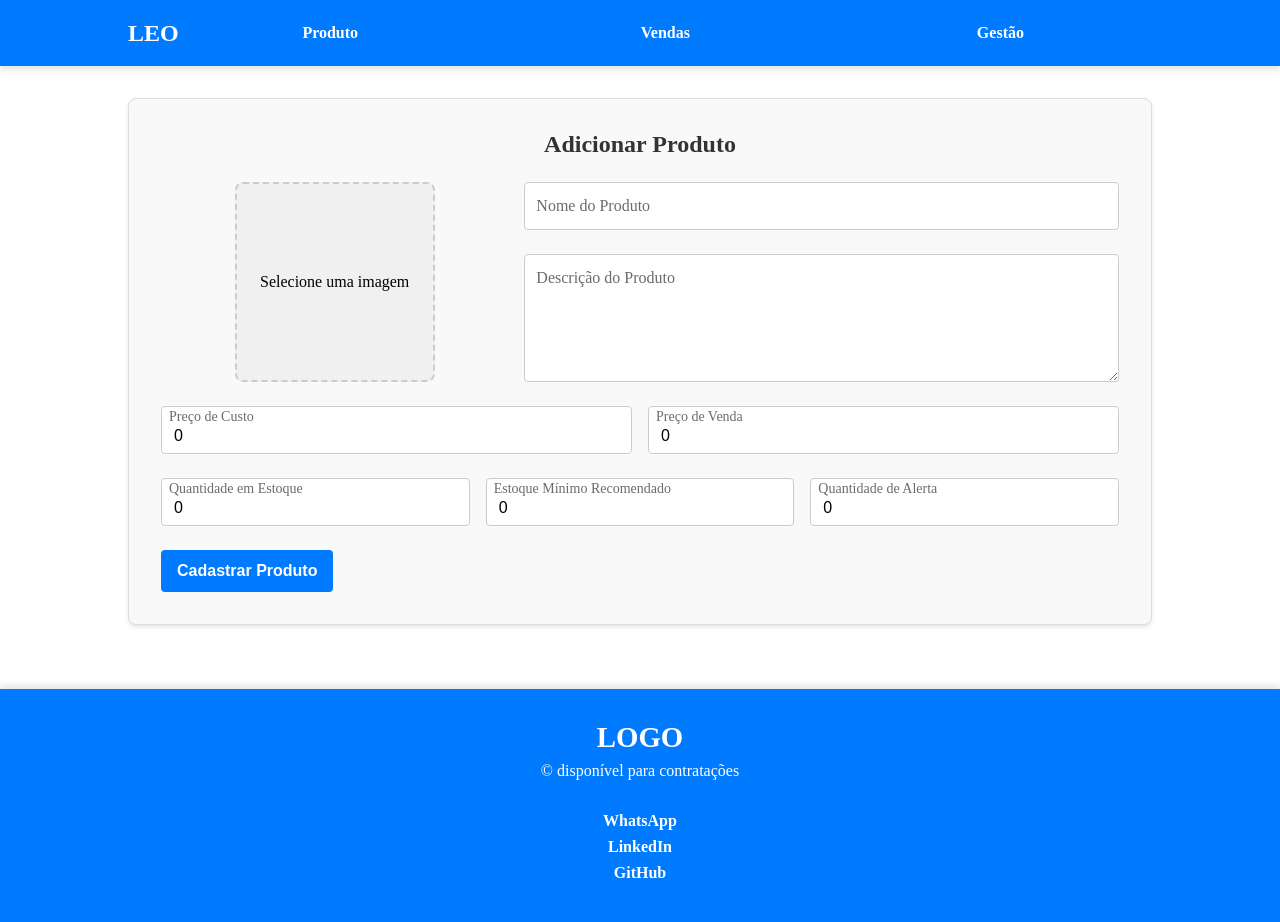
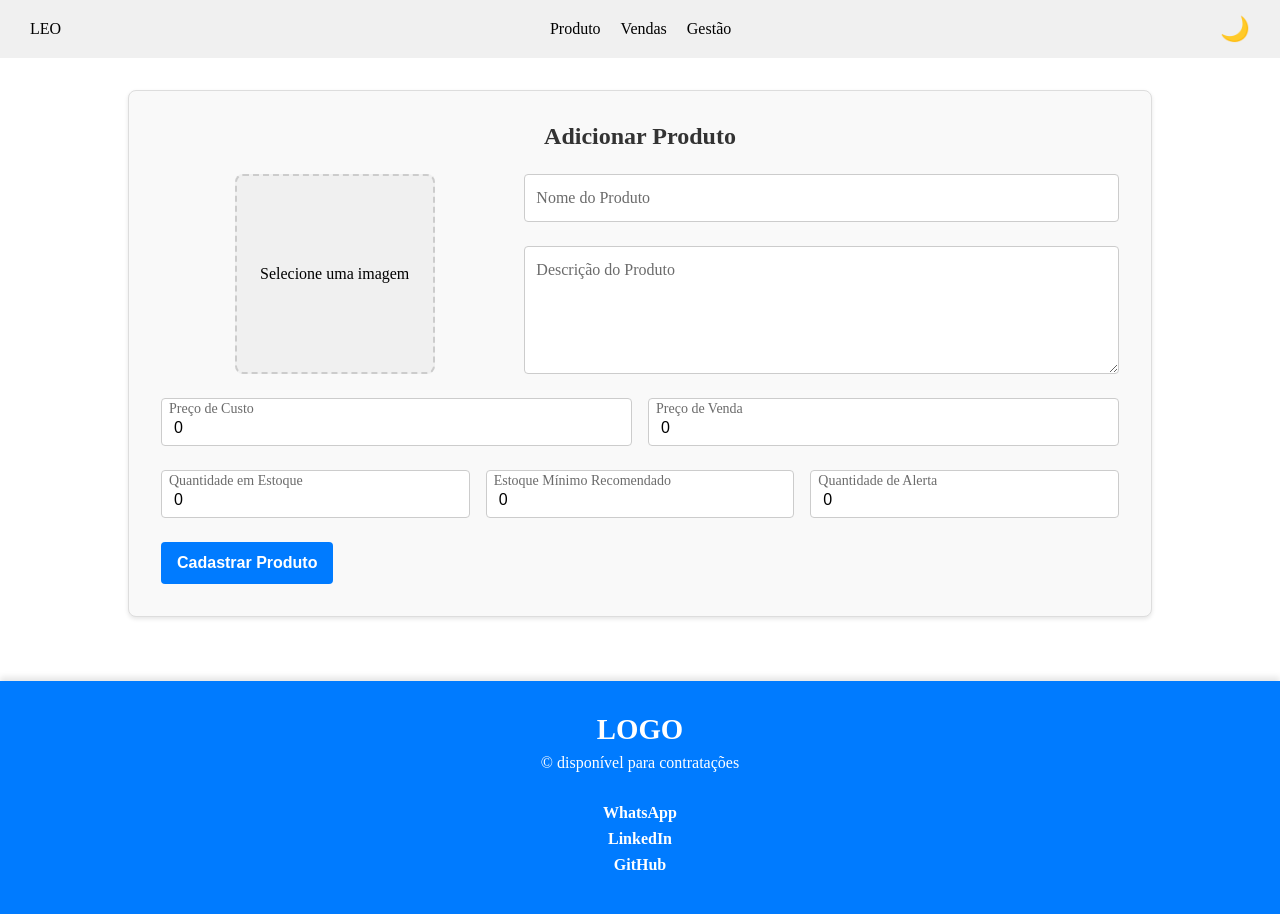
Before and after one commit to Leonan-Bazilio/StoreManagement, a React (Vite) app in the folder FrontStoreManagement/: page /add-product in a window 1280 px wide. Built offline with nearby package versions, Linux system fonts and the light colour scheme.

Commit message:
contexto de trocar de tema dark e light feito

```diff
--- a/FrontStoreManagement/src/App.tsx
+++ b/FrontStoreManagement/src/App.tsx
@@ -1,12 +1,14 @@
 import React from "react";
 import { BrowserRouter as Router } from "react-router-dom";
 import AppRoutes from "./AppRoutes";
-
+import { ThemeProvider } from "./context/ThemeContext";
 const App: React.FC = () => {
   return (
-    <Router>
-      <AppRoutes />
-    </Router>
+    <ThemeProvider>
+      <Router>
+        <AppRoutes />
+      </Router>
+    </ThemeProvider>
   );
 };
 
--- a/FrontStoreManagement/src/components/Header/Header.module.css
+++ b/FrontStoreManagement/src/components/Header/Header.module.css
@@ -1,75 +1,48 @@
+/* Header.module.css */
 .header {
-  background-color: #007bff;
-  color: white;
+  background-color: var(--secondary-color);
+  color: var(--text-color);
   display: flex;
+  justify-content: space-between;
   align-items: center;
-  padding: 1rem 10%;
-  box-shadow: 0 4px 6px rgba(0, 0, 0, 0.1);
-}
-
-.logo {
-  font-size: 1.5rem;
-  font-weight: bold;
-  color: white;
-  text-transform: uppercase;
+  padding: 15px 30px;
 }
 
 .nav {
-  width: 100%;
   display: flex;
-  align-items: center;
-  gap: 2rem;
-  justify-content: space-around;
+  gap: 20px;
 }
 
 .dropdown {
   position: relative;
-  text-align: center;
-  width: 150px;
 }
 
 .dropdownTitle {
-  padding: 0.5rem 1rem;
-  color: white;
-  font-weight: bold;
-  border-radius: 4px;
-  transition: background-color 0.3s ease;
-}
-
-.dropdownTitle:hover {
-  background-color: rgba(255, 255, 255, 0.2);
+  cursor: pointer;
 }
 
 .dropdownContent {
+  display: none;
   position: absolute;
-  top: 0%;
-  left: 0;
-  width: 100%;
-  background-color: #f9f9f9;
-  box-shadow: 0 4px 6px rgba(0, 0, 0, 0.1);
-  border-radius: 4px;
-  display: block;
-  z-index: 2;
-  opacity: 0;
-  transition: top 0.3s ease, opacity 0.3s ease;
+  background-color: var(--secondary-color);
+  padding: 10px;
+  border-radius: 5px;
 }
 
 .dropdown:hover .dropdownContent {
   display: block;
-  top: 100%;
-  opacity: 1;
 }
 
 .link {
+  color: var(--text-color);
+  text-decoration: none;
   display: block;
-  padding: 0.75rem;
-  text-decoration: none;
-  color: #333;
-  font-size: 0.9rem;
-  transition: background-color 0.3s ease, color 0.3s ease;
+  padding: 5px 0;
 }
 
-.link:hover {
-  background-color: #3395ff;
-  color: white;
+.themeToggle {
+  background: none;
+  border: none;
+  cursor: pointer;
+  font-size: 1.5rem;
 }
--- a/FrontStoreManagement/src/components/Header/Header.tsx
+++ b/FrontStoreManagement/src/components/Header/Header.tsx
@@ -1,13 +1,14 @@
-import React from "react";
+import React, { useContext } from "react";
 import styles from "./Header.module.css";
 import { Link } from "react-router-dom";
-
+import { ThemeContext } from "../../context/ThemeContext";
 interface DropdownItem {
   title: string;
   links: { to: string; text: string }[];
 }
 
 const Header: React.FC = () => {
+  const { theme, toggleTheme } = useContext(ThemeContext)!;
   const dropdownItems: DropdownItem[] = [
     {
       title: "Produto",
@@ -49,6 +50,9 @@ const Header: React.FC = () => {
           </div>
         ))}
       </nav>
+      <button onClick={toggleTheme} className={styles.themeToggle}>
+        {theme === "light" ? "🌙" : "☀️"}
+      </button>
     </header>
   );
 };
--- /dev/null
+++ b/FrontStoreManagement/src/context/ThemeContext.tsx
@@ -0,0 +1,32 @@
+import React, { createContext, useState, useEffect } from "react";
+
+interface ThemeContextType {
+  theme: "light" | "dark";
+  toggleTheme: () => void;
+}
+
+export const ThemeContext = createContext<ThemeContextType | undefined>(
+  undefined
+);
+
+export const ThemeProvider: React.FC<{ children: React.ReactNode }> = ({
+  children,
+}) => {
+  const storedTheme = localStorage.getItem("theme") as "light" | "dark" | null;
+  const [theme, setTheme] = useState<"light" | "dark">(storedTheme || "light");
+
+  useEffect(() => {
+    document.documentElement.setAttribute("data-theme", theme);
+    localStorage.setItem("theme", theme);
+  }, [theme]);
+
+  const toggleTheme = () => {
+    setTheme((prevTheme) => (prevTheme == "light" ? "dark" : "light"));
+  };
+
+  return (
+    <ThemeContext.Provider value={{ theme, toggleTheme }}>
+      {children}
+    </ThemeContext.Provider>
+  );
+};
--- a/FrontStoreManagement/src/globals.css
+++ b/FrontStoreManagement/src/globals.css
@@ -3,3 +3,14 @@
   padding: 0;
   box-sizing: border-box;
 }
+:root {
+  --primary-color: #ffffff;
+  --secondary-color: #f0f0f0;
+  --text-color: #000000;
+}
+
+[data-theme="dark"] {
+  --primary-color: #121212;
+  --secondary-color: #1e1e1e;
+  --text-color: #ffffff;
+}
```
